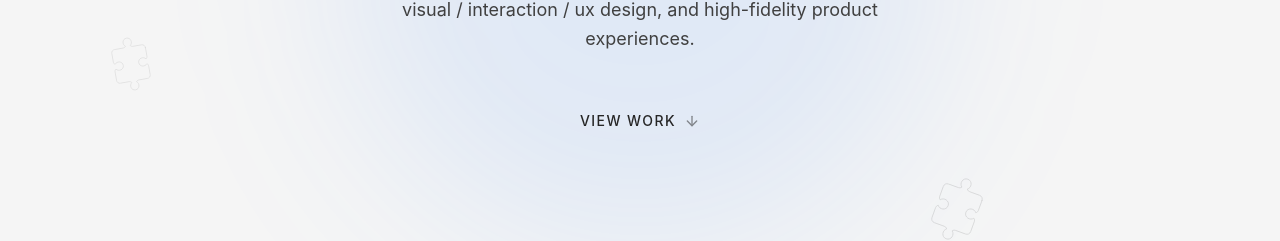
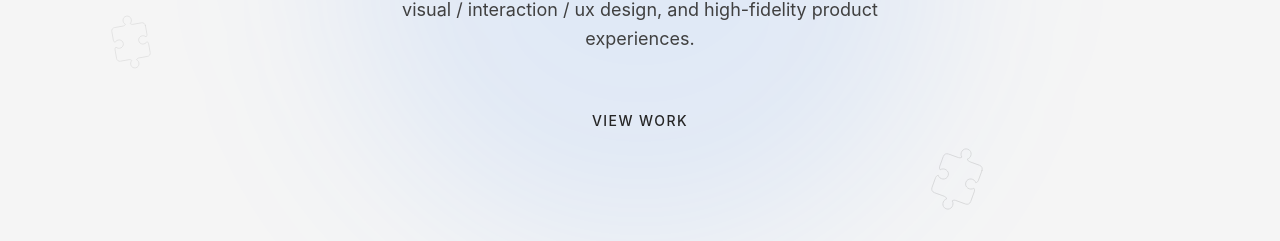
Before and after one commit to lenperez/next, a React (Vite) app: page / in a window 1280 px wide. Shown: the part 448-689 px from the top of the page. Built offline with nearby package versions, Linux system fonts and the light colour scheme.

Commit message:
refactor(ui): update hero and contact section styles
Simplify contact section structure and replace the hero arrow animation with a smooth hover transition for better performance and usability.

```diff
--- a/src/app/components/Contact.tsx
+++ b/src/app/components/Contact.tsx
@@ -8,16 +8,7 @@ export function Contact() {
 
   return (
     <section id="contact" aria-labelledby="contact-heading" className="py-28 px-4 sm:px-7 relative" style={{ zIndex: 1 }}>
-      <div className="max-w-6xl mx-auto relative z-10">
-        <div className={`rounded-3xl px-3 py-10 sm:p-12 md:p-20 relative overflow-hidden border transition-all ${
-          isDark
-            ? "bg-[#111318]/90 border-white/10"
-            : "bg-white/95 border-black/10 shadow-sm"
-        }`}>
-          {/* Subtle background glow */}
-          <div aria-hidden="true" className="absolute top-0 right-0 w-80 h-80 rounded-full bg-blue-800/10 pointer-events-none" style={{ filter: "blur(60px)" }} />
-
-          <div className="relative z-10 text-center">
+      <div className="max-w-4xl mx-auto relative z-10 text-center">
         <motion.p
           initial={{ opacity: 0, y: 15 }}
           whileInView={{ opacity: 1, y: 0 }}
@@ -67,8 +58,6 @@ export function Contact() {
           </Tooltip>
         </motion.div>
       </div>
-        </div>
-      </div>
     </section>
   );
 }
--- a/src/app/components/Hero.tsx
+++ b/src/app/components/Hero.tsx
@@ -60,19 +60,18 @@ export function Hero() {
             <a
               href="#work"
               aria-label="View Work - navigate to featured projects section"
-              className={`inline-flex items-center gap-2 text-sm tracking-widest uppercase font-medium transition-all px-5 py-2.5 rounded-full ${
+              className={`group inline-flex items-center text-sm tracking-widest uppercase font-medium transition-all px-5 py-2.5 rounded-full ${
                 isDark
                   ? "text-white/80 hover:text-white hover:bg-white/10"
                   : "text-neutral-800 hover:text-black hover:bg-black/5"
               }`}
             >
               <span>View Work</span>
-              <motion.div
-                animate={{ opacity: [1, 0.5, 1] }}
-                transition={{ repeat: Infinity, duration: 1.8, ease: "easeInOut" }}
+              <span
+                className="inline-flex items-center transition-all duration-300 ease-out opacity-0 max-w-0 -translate-y-1 ml-0 overflow-hidden group-hover:opacity-100 group-hover:max-w-6 group-hover:translate-y-0 group-hover:ml-2 group-focus-visible:opacity-100 group-focus-visible:max-w-6 group-focus-visible:translate-y-0 group-focus-visible:ml-2"
               >
-                <ArrowDown size={16} aria-hidden="true" />
-              </motion.div>
+                <ArrowDown size={16} aria-hidden="true" className="shrink-0" />
+              </span>
             </a>
           </Tooltip>
         </motion.div>
```
Lines whose indentation alone changed are shown as unchanged.
